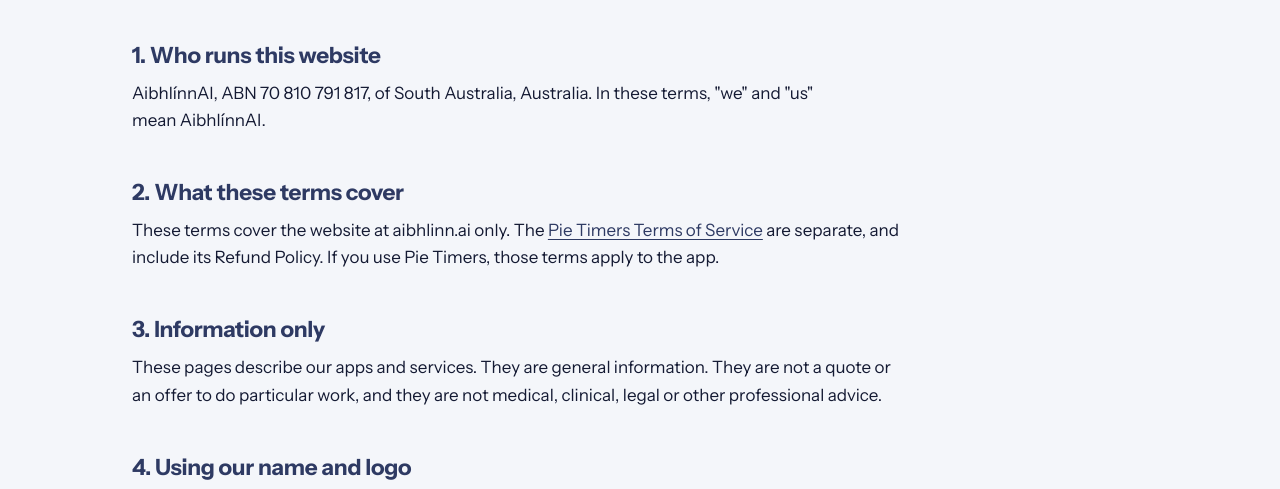
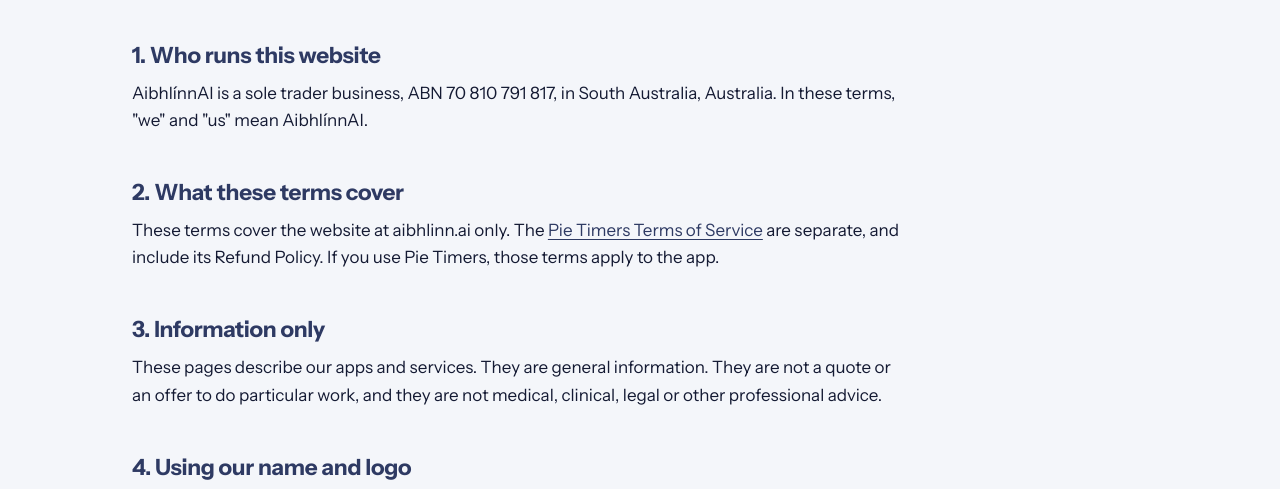
Before and after one commit to AibhlinnAI/aibhlinn.ai, a plain HTML site: page terms.html in a window 1280 px wide. Shown: the part 285-774 px from the top of the page. Drawn offline with Linux system fonts and the light colour scheme.

Commit message:
Business details: say AibhlínnAI is a sole trader
Confirmed by the owner, 22 Nov 2026. Added to the business details on
the home page and to the opening of the terms and the privacy notice.
Nothing is said about GST, because the business is not registered for
it.

Co-Authored-By: Claude Fable 5.2 <noreply@anthropic.com>

```diff
--- a/terms.html
+++ b/terms.html
@@ -65,8 +65,9 @@
     <a href="https://pietimers.aibhlinn.ai/terms.html">Pie Timers Terms of Service</a>.</p>
 
     <h2>1. Who runs this website</h2>
-    <p>AibhlínnAI, ABN&nbsp;70&nbsp;810&nbsp;791&nbsp;817, of South
-    Australia, Australia. In these terms, "we" and "us" mean AibhlínnAI.</p>
+    <p>AibhlínnAI is a sole trader business, ABN&nbsp;70&nbsp;810&nbsp;791&nbsp;817,
+    in South Australia, Australia. In these terms, "we" and "us" mean
+    AibhlínnAI.</p>
 
     <h2>2. What these terms cover</h2>
     <p>These terms cover the website at aibhlinn.ai only. The
```
Also changed, not shown: index.html (+1 -0 lines), privacy.html (+2 -2 lines).
